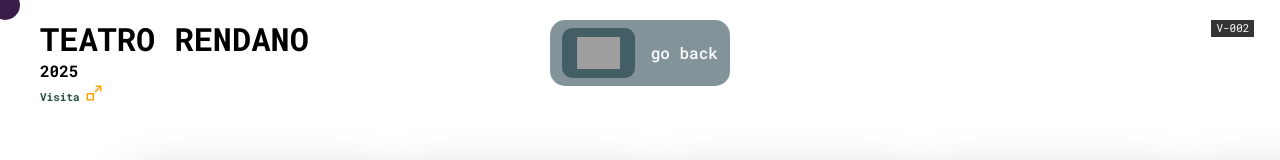
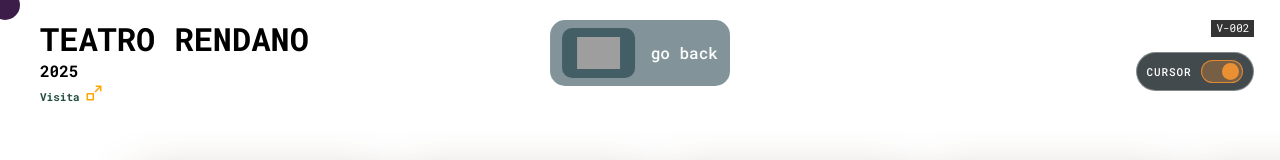
Before and after one commit to foferys/my-react-portfolio, a React (Vite) app: page /project/1 in a window 1280 px wide. Shown: the top 160 px of the page. Built offline with nearby package versions, Linux system fonts and the light colour scheme; grey boxes are pictures that could not be loaded.

Commit message:
switch cursor animation added

```diff
--- a/src/App.css
+++ b/src/App.css
@@ -11,8 +11,12 @@
   margin: 0;padding: 0;
   overflow-x: hidden;
   scroll-behavior: smooth;
-  cursor: none;
-  /* Nasconde il cursore di default */
+}
+
+html.cursor-enabled,
+html.cursor-enabled body,
+html.cursor-enabled * {
+  cursor: none !important;
 }
 .whiteBG{
   background-color: #fff !important;
@@ -58,47 +62,69 @@
     height: 110px;
   }
 /* fine cursore */
-
-/* box per disattivare il cursore --*/
-  #noCursor {
-    display: flex;
-    align-items: center;
-    justify-content: flex-start;
-    width: 80px;
-    height: 40px;
-    position: fixed;
-    background: #F5F5DC;
-    top: 100px;
-    right: 40px;
-    border-radius: 20px;
-    transition: all 0.5s ease;
-    z-index: 99;
-    /* per cambiare colore quando va su una superficie dove non sarebbe visibile */
-    -moz-mix-blend-mode: difference;
-    -webkit-mix-blend-mode: difference;
-    mix-blend-mode: difference;
-  }
-
-  #cursorSwitch{
-      display: flex;
-      justify-content: center;
-      width: 33px;
-      background: red;
-      height: 80%;
-      border-radius: 100%;
-      margin: 5px;
-  }
-  #cursorSwitch a{
-      color: rgb(253, 253, 253);
-      font-size: 10px;
-      cursor: pointer;
-      z-index: 4;
-  }
-  .cursorText i {
-      font-size: 20px;
-  }
-
-/* ----fine disatt curs -------------*/
+.cursor-toggle {
+  position: fixed;
+  top: 52px;
+  right: 2%;
+  z-index: 10000;
+  display: inline-flex;
+  align-items: center;
+  gap: 10px;
+  border: 1px solid rgba(255, 255, 255, 0.35);
+  background: rgba(8, 18, 22, 0.76);
+  color: #fff;
+  border-radius: 999px;
+  padding: 7px 10px;
+  font-size: 11px;
+  letter-spacing: 0.08em;
+  text-transform: uppercase;
+  backdrop-filter: blur(8px);
+  transition: background-color 0.25s ease, border-color 0.25s ease, transform 0.25s ease;
+}
+.cursor-toggle:hover:not(:disabled) {
+  background: rgba(20, 38, 45, 0.9);
+  border-color: rgba(235, 144, 50, 0.8);
+}
+.cursor-toggle:active:not(:disabled) {
+  transform: scale(0.98);
+}
+.cursor-toggle:focus-visible {
+  outline: 2px solid #eb9032;
+  outline-offset: 3px;
+}
+.cursor-toggle:disabled {
+  opacity: 0.55;
+}
+.cursor-toggle__label {
+  line-height: 1;
+}
+.cursor-toggle__track {
+  width: 42px;
+  height: 23px;
+  border-radius: 999px;
+  background: rgba(255, 255, 255, 0.2);
+  border: 1px solid rgba(255, 255, 255, 0.35);
+  display: inline-flex;
+  align-items: center;
+  padding: 2px;
+  transition: background-color 0.25s ease, border-color 0.25s ease;
+}
+.cursor-toggle__track.is-on {
+  background: rgba(235, 144, 50, 0.3);
+  border-color: rgba(235, 144, 50, 0.9);
+}
+.cursor-toggle__thumb {
+  width: 17px;
+  height: 17px;
+  border-radius: 50%;
+  background: #fff;
+  transform: translateX(0);
+  transition: transform 0.25s cubic-bezier(.215, .61, .355, 1), background-color 0.25s ease;
+}
+.cursor-toggle__track.is-on .cursor-toggle__thumb {
+  transform: translateX(18px);
+  background: #eb9032;
+}
 
 
 /* ____MUSICA_____ */
@@ -943,9 +969,8 @@
   .cursor, .outline {
       display: none;
   }
-
-  #noCursor{
-      display: none;
+  .cursor-toggle {
+    display: none !important;
   }
 
   .carousel-item {
@@ -1674,3 +1699,12 @@
 }
 
 /* fine canvas an */
+
+@media (prefers-reduced-motion: reduce) {
+  .outline,
+  .cursor-toggle,
+  .cursor-toggle__track,
+  .cursor-toggle__thumb {
+    transition: none !important;
+  }
+}
--- a/src/components/Cursor.jsx
+++ b/src/components/Cursor.jsx
@@ -1,30 +1,97 @@
-import React, { useEffect, useRef } from 'react';
+import React, { useEffect, useRef, useState } from 'react';
+
+const CURSOR_STORAGE_KEY = 'cursorEnabled';
+const HOVER_TARGETS = 'a, button, [role="button"], input[type="button"], input[type="submit"]';
+
+const canUseCustomCursor = () => {
+  if (typeof window === 'undefined') return false;
+
+  const isSmallViewport = window.matchMedia('(max-width: 768px)').matches;
+  const hasCoarsePointer = window.matchMedia('(pointer: coarse)').matches;
+  const prefersReducedMotion = window.matchMedia('(prefers-reduced-motion: reduce)').matches;
+  const hasTouchSupport = 'ontouchstart' in window || navigator.maxTouchPoints > 0;
+
+  return !isSmallViewport && !hasCoarsePointer && !prefersReducedMotion && !hasTouchSupport;
+};
+
+const readStoredPreference = () => {
+  if (typeof window === 'undefined') return false;
+
+  const stored = localStorage.getItem(CURSOR_STORAGE_KEY);
+  const supported = canUseCustomCursor();
+
+  if (stored === null) {
+    return supported;
+  }
+
+  return stored === 'true' && supported;
+};
 
 const Cursor = () => {
-    // Usare useRef per i riferimenti agli elementi cursor e outline
-    // cursorRef e outlineRef sono come delle "etichette" che ci permettono di manipolare questi due elementi direttamente dal codice.
-    /*--useRef-- è un Hook di React che viene utilizzato per creare un oggetto di riferimento mutabile che non provoca un re-render
-     * del componente quando cambia. In parole semplici, useRef ti permette di "puntare" a un elemento o a un valore che vuoi mantenere
-     * stabile anche se il componente si aggiorna o cambia stato.
-     * Qui, useRef(null) crea un oggetto di riferimento e inizializza .current a null.*/
   const cursorRef = useRef(null);
   const outlineRef = useRef(null);
+  const [cursorEnabled, setCursorEnabled] = useState(readStoredPreference);
+  const [cursorSupported, setCursorSupported] = useState(canUseCustomCursor);
 
+  const isCursorActive = cursorEnabled && cursorSupported;
 
-    // useEffect è come una scatola in cui mettiamo del codice che vogliamo eseguire quando il componente è "montato" (cioè quando compare sullo schermo).
-    // cursor e outline sono variabili che rappresentano gli elementi HTML a cui puntano cursorRef e outlineRef.
   useEffect(() => {
-      /*React assegna l'elemento HTML reale alla proprietà .current del riferimento cursorRef. In questo caso, l'elemento <div className="cursor">
-      viene assegnato a cursorRef.current. */
+    const evaluateSupport = () => {
+      const supported = canUseCustomCursor();
+      setCursorSupported(supported);
+
+      if (!supported) {
+        setCursorEnabled(false);
+      } else {
+        const stored = localStorage.getItem(CURSOR_STORAGE_KEY);
+        if (stored === 'true') {
+          setCursorEnabled(true);
+        }
+      }
+    };
+
+    evaluateSupport();
+
+    const reducedMotionQuery = window.matchMedia('(prefers-reduced-motion: reduce)');
+    const coarsePointerQuery = window.matchMedia('(pointer: coarse)');
+
+    reducedMotionQuery.addEventListener('change', evaluateSupport);
+    coarsePointerQuery.addEventListener('change', evaluateSupport);
+    window.addEventListener('resize', evaluateSupport);
+
+    return () => {
+      reducedMotionQuery.removeEventListener('change', evaluateSupport);
+      coarsePointerQuery.removeEventListener('change', evaluateSupport);
+      window.removeEventListener('resize', evaluateSupport);
+    };
+  }, []);
+
+  useEffect(() => {
+    localStorage.setItem(CURSOR_STORAGE_KEY, String(cursorEnabled));
+  }, [cursorEnabled]);
+
+  useEffect(() => {
+    const html = document.documentElement;
+    html.classList.toggle('cursor-enabled', isCursorActive);
+
+    return () => {
+      html.classList.remove('cursor-enabled');
+    };
+  }, [isCursorActive]);
+
+  useEffect(() => {
+    if (!isCursorActive) return;
+
     const cursor = cursorRef.current;
     const outline = outlineRef.current;
+    if (!cursor || !outline) return;
 
-      const handleMouseMove = (e) => {
-        const x = e.clientX;
-        const y = e.clientY;
+    const handleMouseMove = (event) => {
+      const x = event.clientX;
+      const y = event.clientY;
 
-        cursor.style.transform = `translate( calc(${x}px - 50%), calc(${y}px - 50%) )`;
-        outline.style.transform = `translate( calc(${x}px - 50%), calc(${y}px - 50%) )`;
+      cursor.style.transform = `translate(calc(${x}px - 50%), calc(${y}px - 50%))`;
+      outline.style.transform = `translate(calc(${x}px - 50%), calc(${y}px - 50%))`;
     };
 
     const handleMouseOver = () => {
@@ -37,38 +104,49 @@
 
     document.addEventListener('mousemove', handleMouseMove);
 
-      const links = document.querySelectorAll('a');
-      links.forEach((link) => {
-        link.addEventListener('mouseover', handleMouseOver);
-        link.addEventListener('mouseleave', handleMouseLeave);
+    const targets = document.querySelectorAll(HOVER_TARGETS);
+    targets.forEach((target) => {
+      target.addEventListener('mouseover', handleMouseOver);
+      target.addEventListener('mouseleave', handleMouseLeave);
     });
 
-      // Cleanup function to remove event listeners when component is unmounted
-      /*La funzione return dentro useEffect si chiama funzione di "cleanup".
-      Serve a rimuovere gli eventi quando il componente viene eliminato, così il programma non continua a cercare di muovere un cursore che non esiste più.   */
     return () => {
       document.removeEventListener('mousemove', handleMouseMove);
-          links.forEach((link) => {
-            link.removeEventListener('mouseover', handleMouseOver);
-            link.removeEventListener('mouseleave', handleMouseLeave);
+      targets.forEach((target) => {
+        target.removeEventListener('mouseover', handleMouseOver);
+        target.removeEventListener('mouseleave', handleMouseLeave);
       });
     };
-    }, []);
+  }, [isCursorActive]);
+
+  const handleToggle = () => {
+    if (!cursorSupported) return;
+    setCursorEnabled((prev) => !prev);
+  };
 
   return (
     <>
-      {/* Cursore */}
+      <button
+        type="button"
+        className="cursor-toggle"
+        role="switch"
+        aria-checked={isCursorActive}
+        aria-label="Attiva o disattiva cursore custom"
+        onClick={handleToggle}
+        disabled={!cursorSupported}
+      >
+        <span className="cursor-toggle__label">Cursor</span>
+        <span className={`cursor-toggle__track ${isCursorActive ? 'is-on' : ''}`} aria-hidden="true">
+          <span className="cursor-toggle__thumb"></span>
+        </span>
+      </button>
+
+      {isCursorActive && (
+        <>
           <div ref={cursorRef} className="cursor"></div>
           <div ref={outlineRef} className="outline"></div>
-
-      {/* Pulsante per disattivare il cursore estetico */}
-      {/* <div id="noCursor">
-        <div id="cursorSwitch">
-          <a className="cursorText">
-            <i className="uil uil-mouse-alt"></i>
-          </a>
-        </div>
-      </div> */}
+        </>
+      )}
     </>
   );
 };
```
Also changed, not shown: 1 other file (tests, documents, lock files or other folders). Lines whose indentation alone changed are shown as unchanged.
